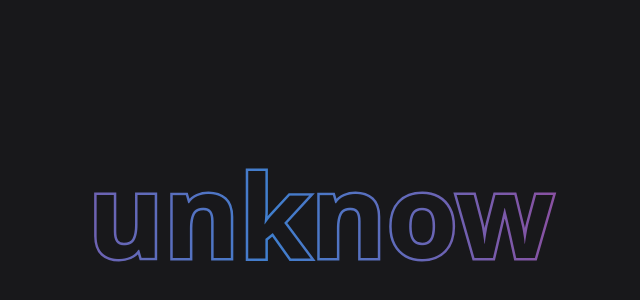
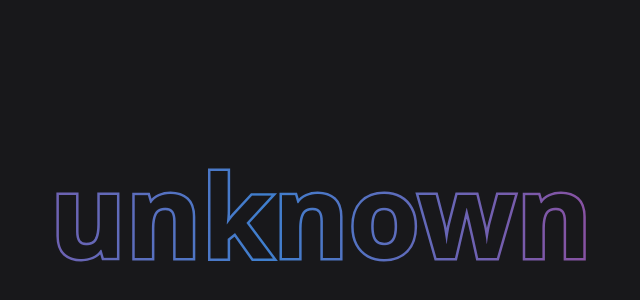
Before and after one commit to LoV432/nextjs-ip, a Next.js app: page /home in a window 1280 px wide. Shown: the part 186-486 px from the top of the page, without its empty margins (319-959 px from the left). Built offline with nearby package versions, Linux system fonts and the light colour scheme.

Commit message:
add copy to clipboard function

```diff
--- a/app/home/home.module.css
+++ b/app/home/home.module.css
@@ -17,3 +17,27 @@
 		background-position: 310% 50%;
 	}
 }
+
+.clipboardAnimation {
+	animation: pop 0.3s linear 1;
+}
+
+.clipboardAnimationHide {
+	animation: popOut 0.3s linear;
+	animation-fill-mode: forwards;
+}
+
+@keyframes pop {
+	0% {
+		transform: scale(0.7);
+	}
+	50% {
+		transform: scale(1.2);
+	}
+}
+
+@keyframes popOut {
+	100% {
+		transform: scale(0);
+	}
+}
--- /dev/null
+++ b/app/home/ip.client.tsx
@@ -0,0 +1,32 @@
+'use client';
+import style from './home.module.css';
+import { useState } from 'react';
+
+export default function Ip({ ip }: { ip: string }) {
+	const [clipboardVisiblity, setClipboardVisiblity] = useState(false);
+	const [clipboardAnimation, setClipboardAnimation] = useState('');
+
+	const isipv6 = ip.includes(':') ? true : false;
+	function copyIp() {
+		navigator.clipboard.writeText(ip);
+		setClipboardVisiblity(true);
+		setClipboardAnimation(style.clipboardAnimation);
+		setTimeout(() => {
+			setClipboardAnimation(style.clipboardAnimationHide);
+			setTimeout(() => {
+				setClipboardVisiblity(false);
+				setClipboardAnimation('');
+			}, 350);
+		}, 2000);
+	}
+	return (
+		<>
+			<h1 onClick={copyIp} id={style.homeText} className={`${isipv6 ? 'text-justify text-[7vw]' : 'text-justify text-[11vw] md:text-[9vw]'} font-bold text-white p-2 hover:cursor-pointer`}>
+				{ip}
+			</h1>
+			<div id="clipboardText" className={`fixed bottom-14 margin-auto text-right text-md bg-rose-900 text-black font-semibold rounded-lg p-3 ${clipboardAnimation} ${clipboardVisiblity ? '' : 'hidden'}`}>
+				Copied to clipboard!
+			</div>
+		</>
+	);
+}
--- a/app/home/page.tsx
+++ b/app/home/page.tsx
@@ -1,5 +1,5 @@
 import { headers } from 'next/headers';
-import style from './home.module.css';
+import Ip from './ip.client';
 import type { Metadata } from 'next';
 const ipHeader = process.env['IP_HEADER'] || 'X-Forwarded-For';
 export const metadata: Metadata = {
@@ -7,13 +7,10 @@ export const metadata: Metadata = {
 };
 
 export default function Home() {
-	let ip = headers().get(ipHeader) || 'unknow';
-	const isipv6 = ip.includes(':') ? true : false;
+	let ip = headers().get(ipHeader) || 'unknown';
 	return (
 		<div className="grid w-screen h-screen place-items-center bg-zinc-900">
-			<h1 id={style.homeText} className={`${isipv6 ? 'text-justify text-[7vw]' : 'text-justify text-[11vw] md:text-[9vw]'} font-bold text-white p-2`}>
-				{ip}
-			</h1>
+			<Ip ip={ip} />
 		</div>
 	);
 }
```
